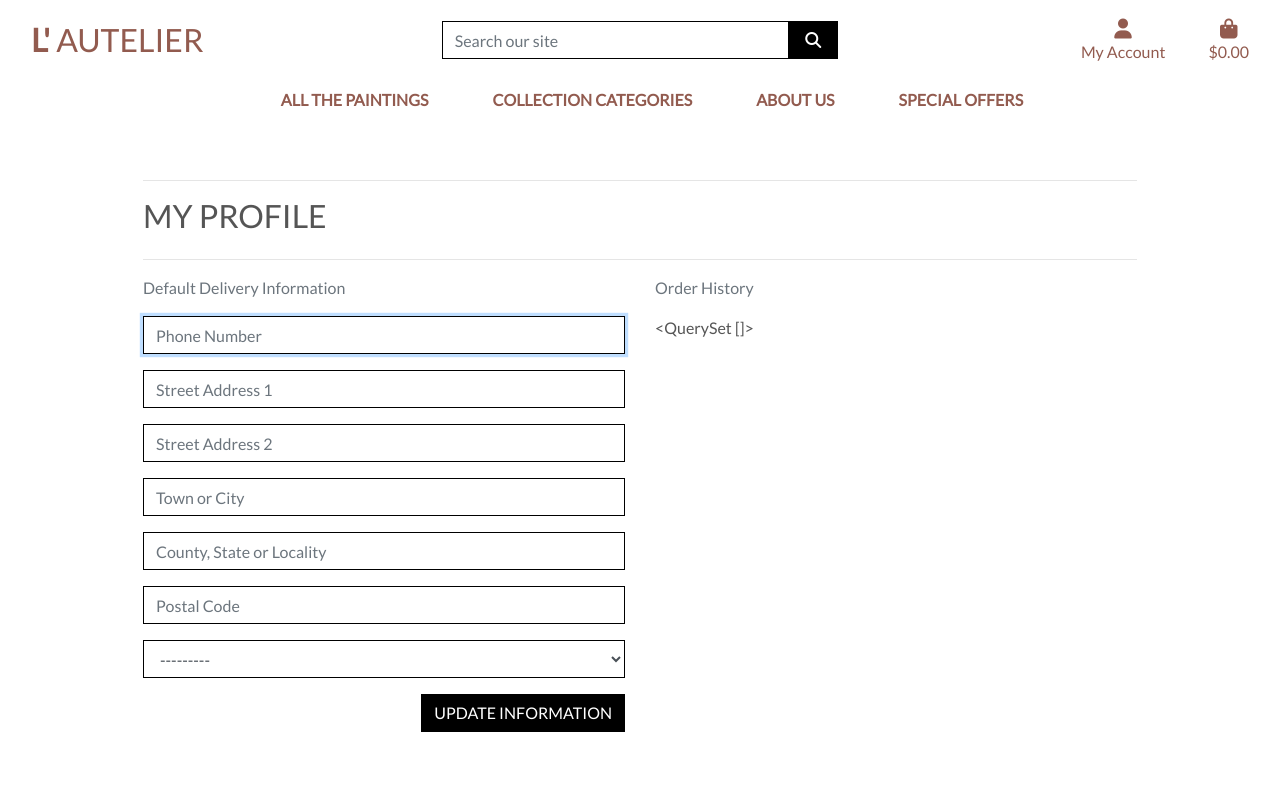
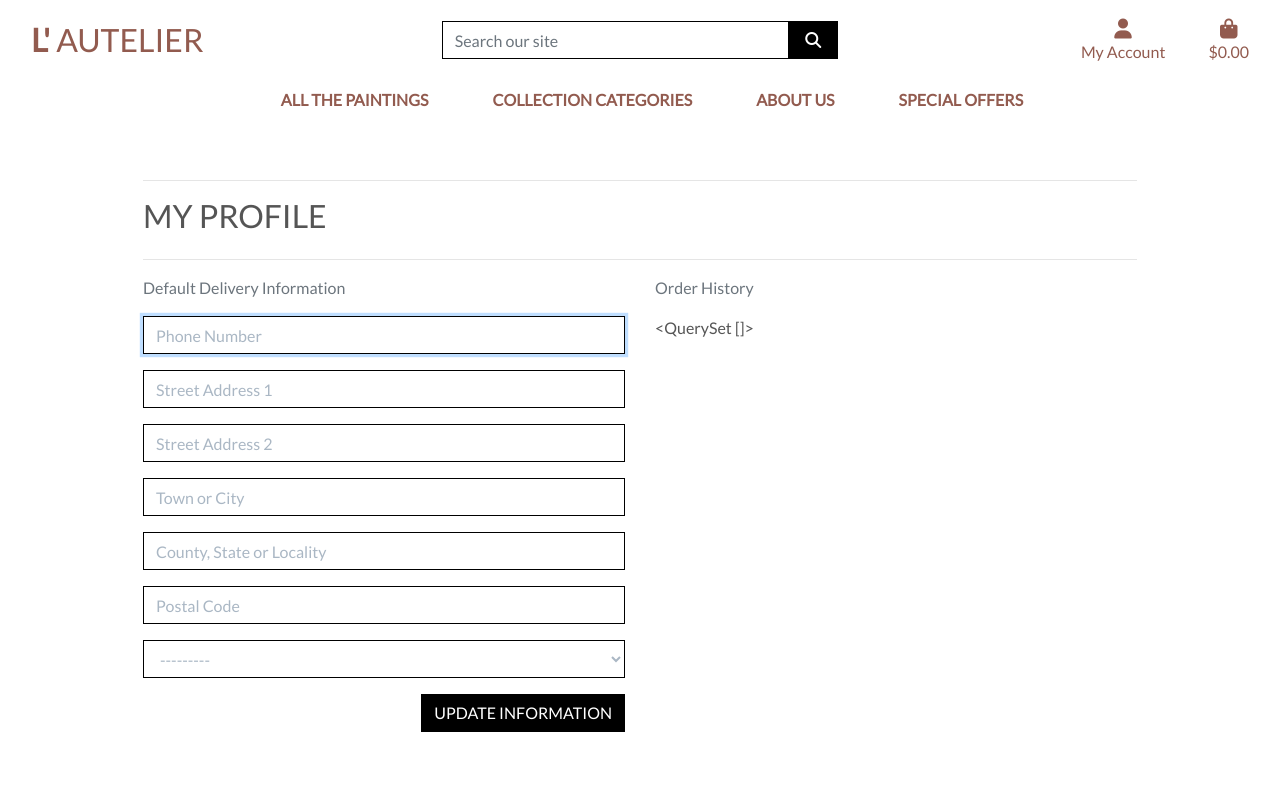
Before and after one commit to Antonio-dev7/lautelier, a Django app: page /profile/ in a window 1280 px wide. Run offline with Django 3.2, Linux system fonts and the light colour scheme; the visitor is signed in with stand-in values (Sample User, id 1); data comes from the database, SQL or seed files in the repository; data that the repository does not hold is empty; some libraries are stand-ins or nearby versions.

Commit message:
added profile form, views and updated template

```diff
--- a/profiles/static/profiles/css/profile.css
+++ b/profiles/static/profiles/css/profile.css
@@ -1,4 +1,4 @@
-/* #profile-update-form .form-control {
+#profile-update-form .form-control {
     color: #000;
 }
 
@@ -9,7 +9,7 @@
 #id_default_country,
 #id_default_country option:not(:first-child) {
     color: #000;
-} */
+}
 
 #id_default_country option:first-child {
     color: #aab7c4;
--- /dev/null
+++ b/profiles/static/profiles/js/countryfield.js
@@ -0,0 +1,12 @@
+let countrySelected = $('#id_default_country').val();
+    if(!countrySelected) {
+        $('#id_default_country').css('color', '#aab7c4');
+    };
+    $('#id_default_country').change(function() {
+        countrySelected = $(this).val();
+        if(!countrySelected) {
+            $(this).css('color', '#aab7c4');
+        } else {
+            $(this).css('color', '#000');
+        }
+});
--- a/profiles/templates/profiles/profile.html
+++ b/profiles/templates/profiles/profile.html
@@ -38,3 +38,8 @@
             </div>
         </div>
 {% endblock %}
+
+{% block postloadjs %}
+    {{ block.super }}
+    <script type="text/javascript" src="{% static 'profiles/js/countryfield.js' %}"></script>
+{% endblock %}
--- a/profiles/views.py
+++ b/profiles/views.py
@@ -1,4 +1,5 @@
 from django.shortcuts import render, get_object_or_404
+from django.contrib import messages
 
 from .models import UserProfile
 from .forms import UserProfileForm
@@ -8,6 +9,12 @@
     """ Display the user's profile. """
     profile = get_object_or_404(UserProfile, user=request.user)
 
+    if request.method == 'POST':
+        form = UserProfileForm(request.POST, instance=profile)
+        if form.is_valid():
+            form.save()
+            messages.success(request, 'Profile updated successfully')
+
     form = UserProfileForm(instance=profile)
     orders = profile.orders.all()
 
@@ -15,8 +22,7 @@
     context = {
         'form': form,
         'orders': orders,
-
-        # 'on_profile_page':True
+        'on_profile_page': True
     }
 
     return render(request, template, context)
```
